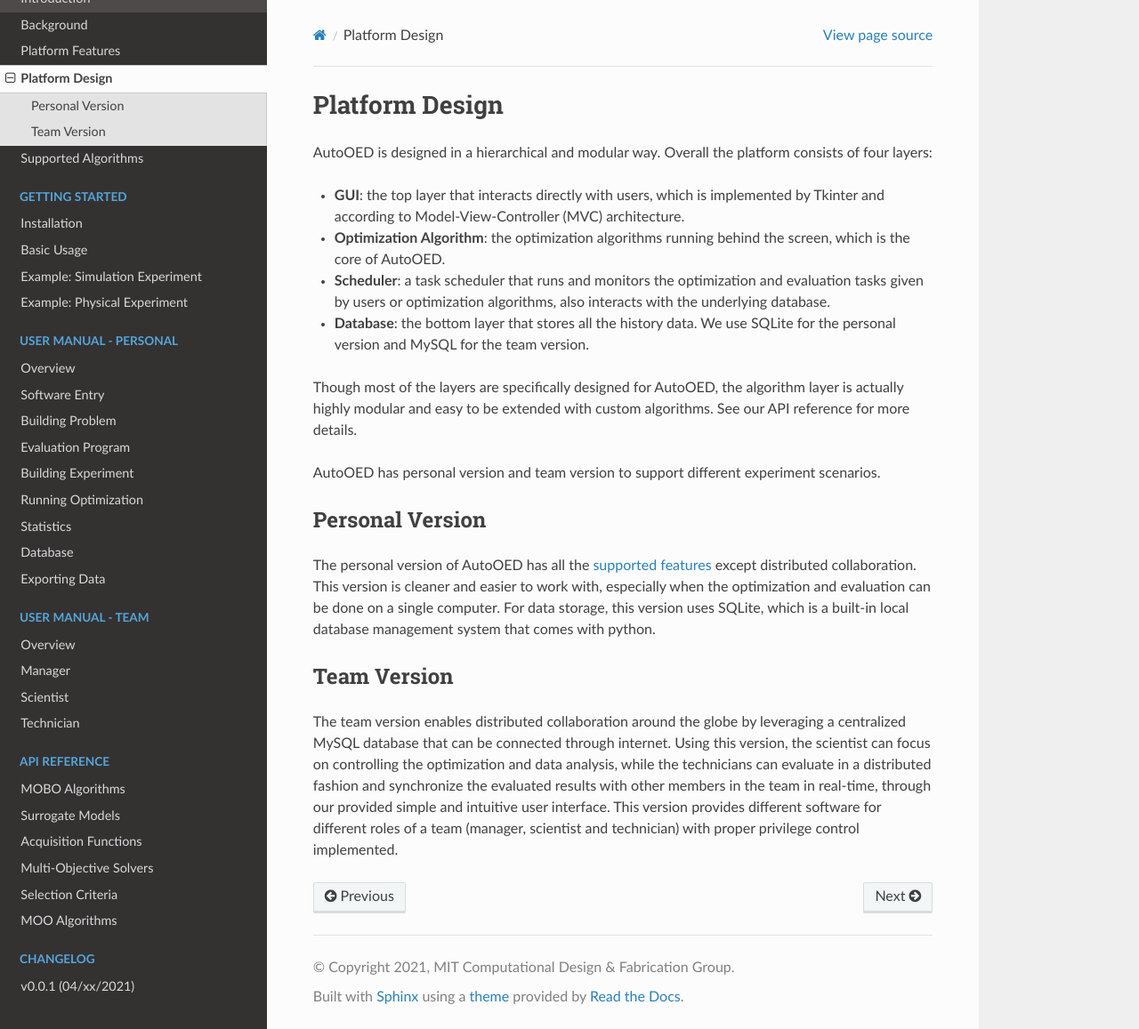
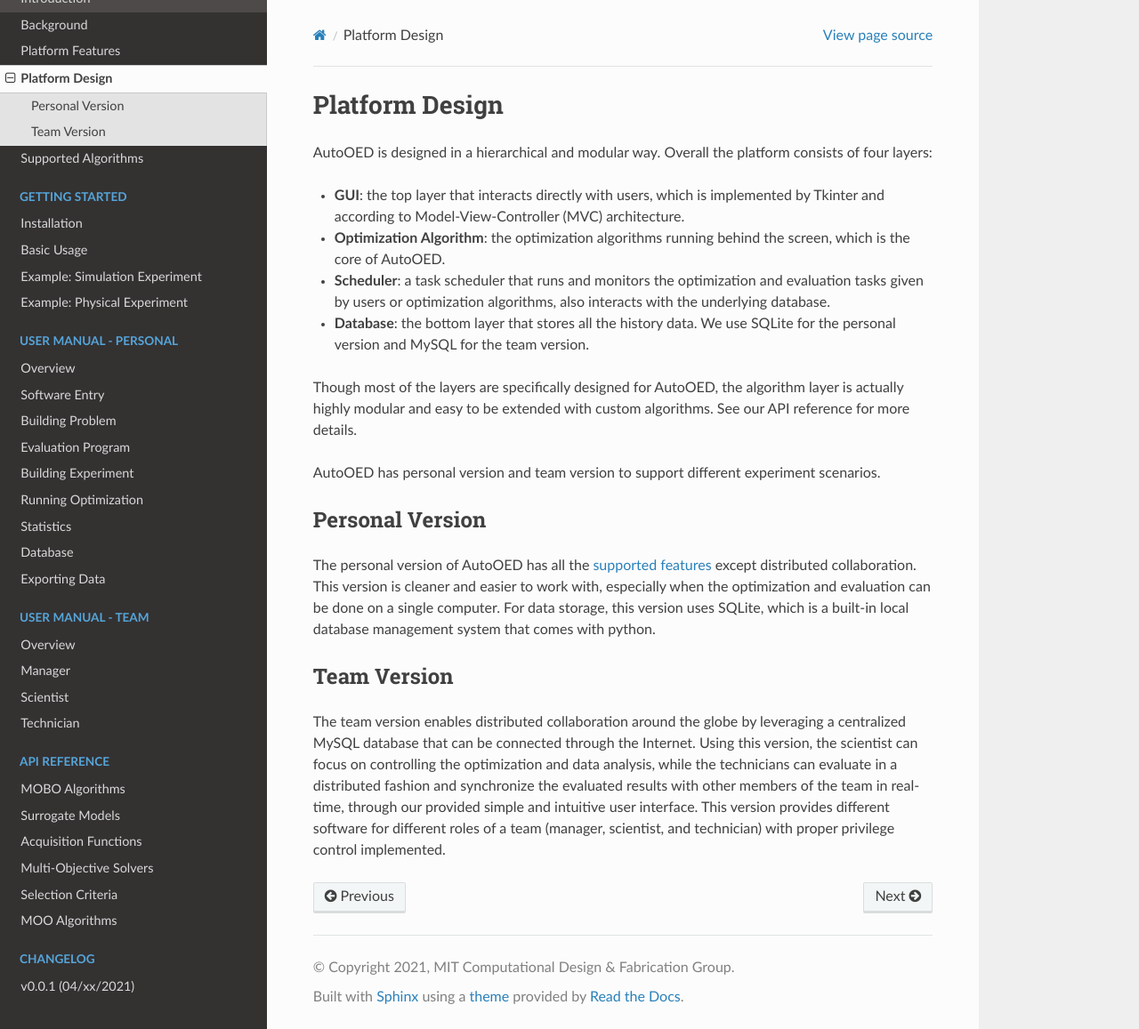
Before and after one commit to yunshengtian/AutoOED, a Sphinx documentation site: the page built from docs/source/content/about/platform-design.rst, in a window 1280 px wide and 1157 px high. Shown: the whole window at 89% size. Built offline with Sphinx 7.4.7 and the Read the Docs theme 2.0.0, drawn with Linux system fonts in a browser that asks for light colours.

```diff
--- a/docs/source/content/about/introduction.rst
+++ b/docs/source/content/about/introduction.rst
@@ -26,8 +26,6 @@ and is generalizable to any performance evaluation mechanism (through computer p
 AutoOED aims at improving the sample efficiency of optimization problems, i.e., using less number of samples to achieve the best performance,
 by applying state-of-the-art machine learning approaches.
 So AutoOED is most powerful when the performance evaluation of your problem is expensive (for example, in terms of time or money).
-
-Currently, AutoOED is specialized for multi-objective optimization and we are planning to add single-objective support in the future.
 
 
 Requirements
--- a/docs/source/content/about/platform-design.rst
+++ b/docs/source/content/about/platform-design.rst
@@ -25,7 +25,8 @@ For data storage, this version uses SQLite, which is a built-in local database m
 Team Version
 ------------
 
-The team version enables distributed collaboration around the globe by leveraging a centralized MySQL database that can be connected through internet.
-Using this version, the scientist can focus on controlling the optimization and data analysis, while the technicians can evaluate in a distributed fashion and synchronize the
-evaluated results with other members in the team in real-time, through our provided simple and intuitive user interface.
-This version provides different software for different roles of a team (manager, scientist and technician) with proper privilege control implemented.
+The team version enables distributed collaboration around the globe by leveraging a centralized MySQL database that can be connected through the Internet.
+Using this version, the scientist can focus on controlling the optimization and data analysis,
+while the technicians can evaluate in a distributed fashion and synchronize the evaluated results with other members of the team in real-time,
+through our provided simple and intuitive user interface.
+This version provides different software for different roles of a team (manager, scientist, and technician) with proper privilege control implemented.
```
Also changed, not shown: README.md (+51 -9 lines).
